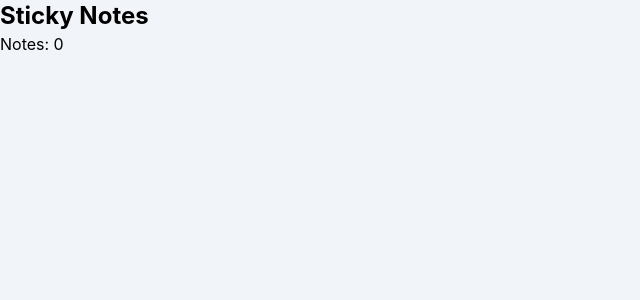
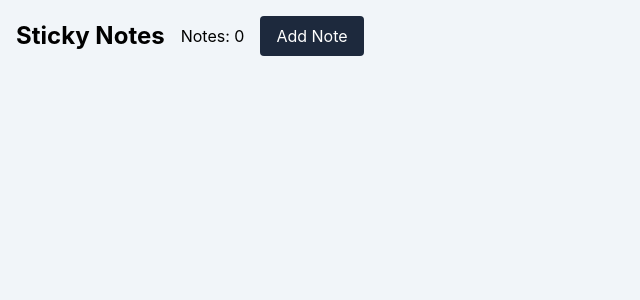
Before and after one commit to niseta/tempo-sticky-notes, a React (Vite) app: page / in a window 1280 px wide. Shown: the top 300 px of the page, without its empty margins (0-640 px from the left). Built offline with nearby package versions, Linux system fonts and the light colour scheme.

Commit message:
add board and note creation

```diff
--- a/src/App.tsx
+++ b/src/App.tsx
@@ -1,12 +1,33 @@
+import { Board } from './components/Board';
 import { useNotes } from './hooks/useNotes';
 
 function App() {
-  const { notes } = useNotes();
+  const { notes, addNote } = useNotes();
+
+  function handleAddNote() {
+    addNote({
+      x: 24,
+      y: 24,
+      width: 240,
+      height: 180,
+      text: 'New note',
+    });
+  }
 
   return (
     <main className="min-h-screen bg-slate-100">
-      <h1 className="text-2xl font-bold">Sticky Notes</h1>
-      <p>Notes: {notes.length}</p>
+      <header className="flex items-center gap-4 p-4">
+        <h1 className="text-2xl font-bold">Sticky Notes</h1>
+        <p>Notes: {notes.length}</p>
+        <button
+          className="rounded bg-slate-800 px-4 py-2 text-white"
+          type="button"
+          onClick={handleAddNote}
+        >
+          Add Note
+        </button>
+      </header>
+      <Board notes={notes} />
     </main>
   );
 }
--- /dev/null
+++ b/src/components/Board.tsx
@@ -0,0 +1,16 @@
+import type { Note } from '../types/note';
+import { StickyNote } from './StickyNote';
+
+interface BoardProps {
+  notes: Note[];
+}
+
+export function Board({ notes }: BoardProps) {
+  return (
+    <section className="relative min-h-[calc(100vh-8rem)]">
+      {notes.map((note) => (
+        <StickyNote key={note.id} note={note} />
+      ))}
+    </section>
+  );
+}
--- /dev/null
+++ b/src/components/StickyNote.tsx
@@ -0,0 +1,23 @@
+import type { Note } from '../types/note';
+
+interface StickyNoteProps {
+  note: Note;
+}
+
+export function StickyNote({ note }: StickyNoteProps) {
+  return (
+    <div
+      className="overflow-hidden bg-yellow-200 p-4 text-slate-800 shadow-md"
+      style={{
+        position: 'absolute',
+        left: note.x,
+        top: note.y,
+        width: note.width,
+        height: note.height,
+        zIndex: note.zIndex,
+      }}
+    >
+      {note.text}
+    </div>
+  );
+}
--- a/src/hooks/useNotes.ts
+++ b/src/hooks/useNotes.ts
@@ -1,8 +1,28 @@
 import { useState } from 'react';
 import type { Note } from '../types/note';
 
+type NewNote = Omit<Note, 'id' | 'zIndex'>;
+
 export function useNotes() {
-  const [notes] = useState<Note[]>([]);
+  const [notes, setNotes] = useState<Note[]>([]);
 
-  return { notes };
+  function addNote(newNote: NewNote) {
+    setNotes((currentNotes) => {
+      const highestZIndex = currentNotes.reduce(
+        (highest, note) => Math.max(highest, note.zIndex),
+        0,
+      );
+
+      return [
+        ...currentNotes,
+        {
+          ...newNote,
+          id: crypto.randomUUID(),
+          zIndex: highestZIndex + 1,
+        },
+      ];
+    });
+  }
+
+  return { notes, addNote };
 }
```
